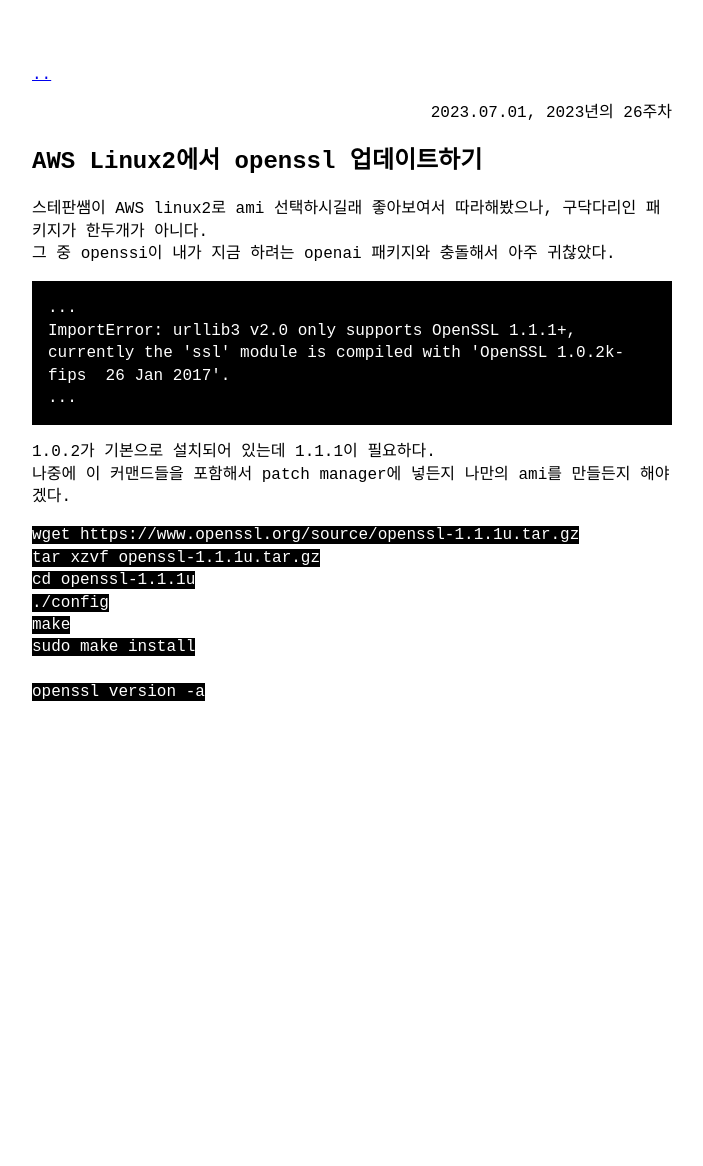
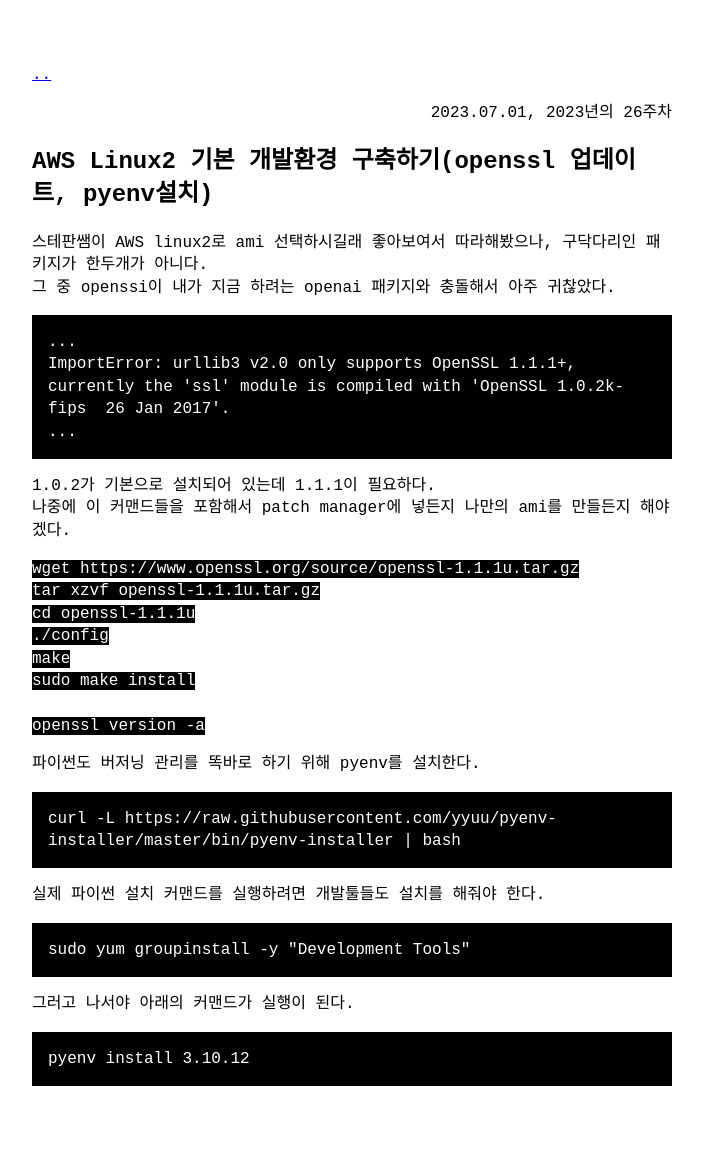
Before and after one commit to SeaJungg/SeaJungg.github.io, a Jekyll site: the page built from _posts/2023-07-01-aws-linux2.md, in a window 1280 px wide. Shown: the whole page, without its empty margins (288-991 px from the left). Built offline with Jekyll 4.4.1, drawn with Linux system fonts in a browser that asks for light colours; before the commit the page ends 900 px from its top, so only the background shows below that.

Commit message:
수정수정

````diff
--- a/_posts/2023-07-01-aws-linux2.md
+++ b/_posts/2023-07-01-aws-linux2.md
@@ -1,6 +1,6 @@
 ---
 layout: post
-title: "AWS Linux2에서 openssl 업데이트하기"
+title: "AWS Linux2 기본 개발환경 구축하기(openssl 업데이트, pyenv설치)"
 category: done
 ---
 
@@ -24,3 +24,16 @@ sudo make install
 
 openssl version -a
 ```
+
+파이썬도 버저닝 관리를 똑바로 하기 위해 pyenv를 설치한다.
+```
+curl -L https://raw.githubusercontent.com/yyuu/pyenv-installer/master/bin/pyenv-installer | bash
+```
+실제 파이썬 설치 커맨드를 실행하려면 개발툴들도 설치를 해줘야 한다.
+```
+sudo yum groupinstall -y "Development Tools"
+```
+그러고 나서야 아래의 커맨드가 실행이 된다.
+```
+pyenv install 3.10.12
+```
````
Also changed, not shown: _posts/2023-12-05-package-management.md (+2 -1 lines).
